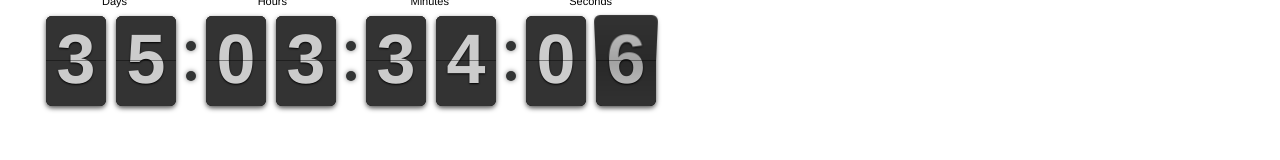
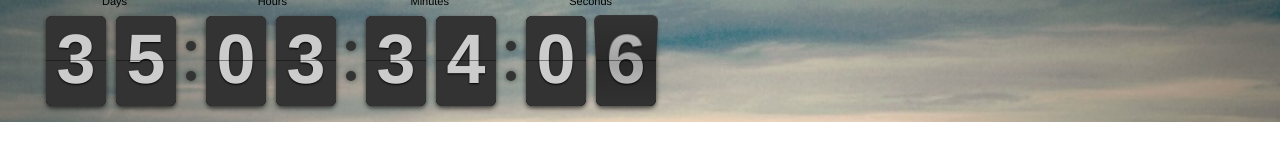
Before and after one commit to belindahare/The-New-Primal, a plain HTML site: page index.html in a window 1280 px wide. Drawn offline with nearby package versions, Linux system fonts and the light colour scheme; files that its build step writes are made by us from their sources.

Commit message:
fixed styling ref

```diff
--- a/CSS/styles.css
+++ b/CSS/styles.css
@@ -1,4 +1,5 @@
-
+body{
+	background-image:('../Images/NP.jpg');
 }
 .col-xs-12.backgroundImage{
 	background-image: url('../Images/NP.jpg');
--- a/index.html
+++ b/index.html
@@ -3,13 +3,13 @@
 <head>
 <title>The New Primal</title>
 
-<link rel="stylesheet" href="styles.css">
+<link rel="stylesheet" href="css/styles.css">
 
 <script type="text/javascript" src="http://ajax.googleapis.com/ajax/libs/jquery/1.10.0/jquery.min.js"></script>
 <!-- Latest compiled and minified CSS -->
 <link rel="stylesheet" href="https://maxcdn.bootstrapcdn.com/bootstrap/3.3.2/css/bootstrap.min.css">
 <link rel="stylesheet" href="//maxcdn.bootstrapcdn.com/font-awesome/4.3.0/css/font-awesome.min.css">
-<script src="JS/flipclock.min.js"></script>
+<script src="js/flipclock.min.js"></script>
 <link rel="stylesheet" href="CSS/flipclock.css">
 
 <!-- Latest compiled and minified JavaScript -->
```
